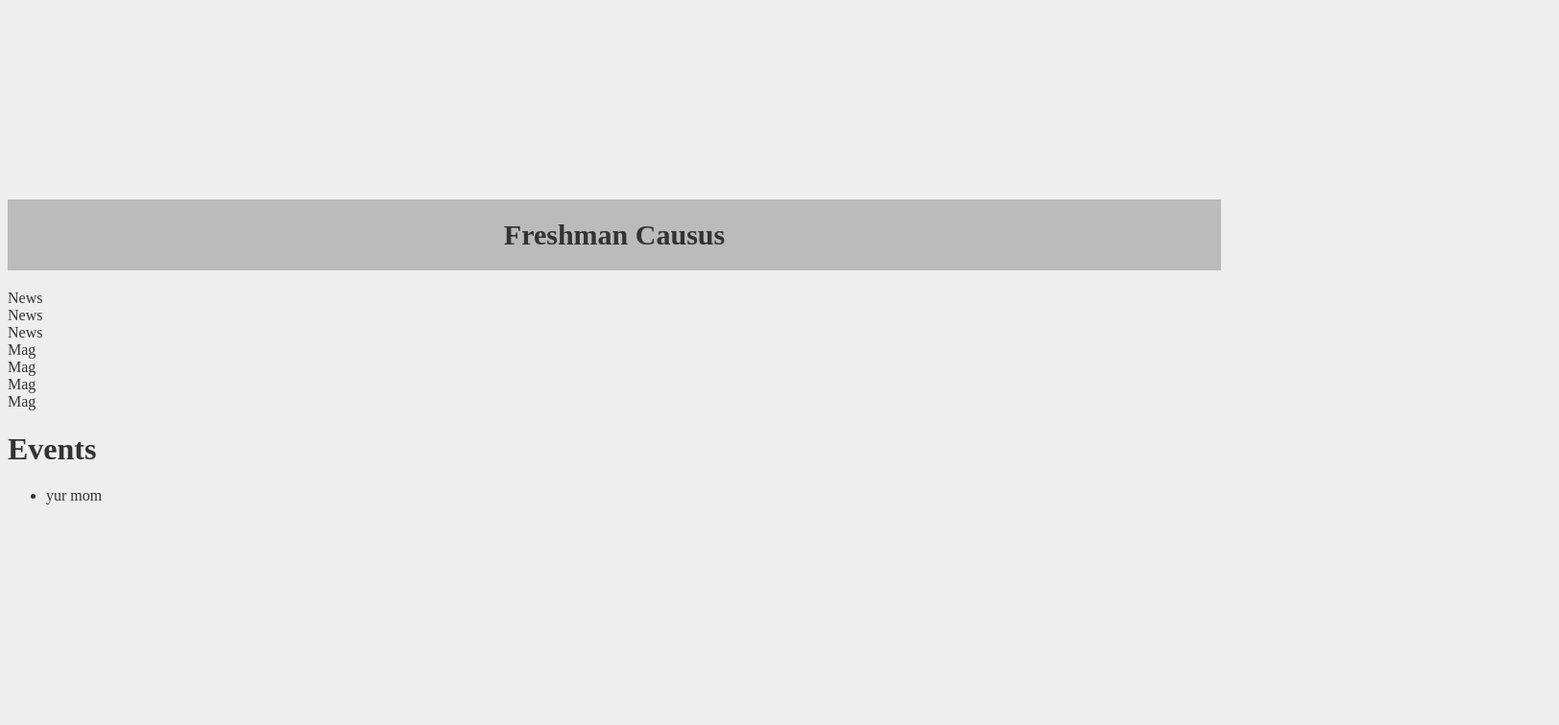
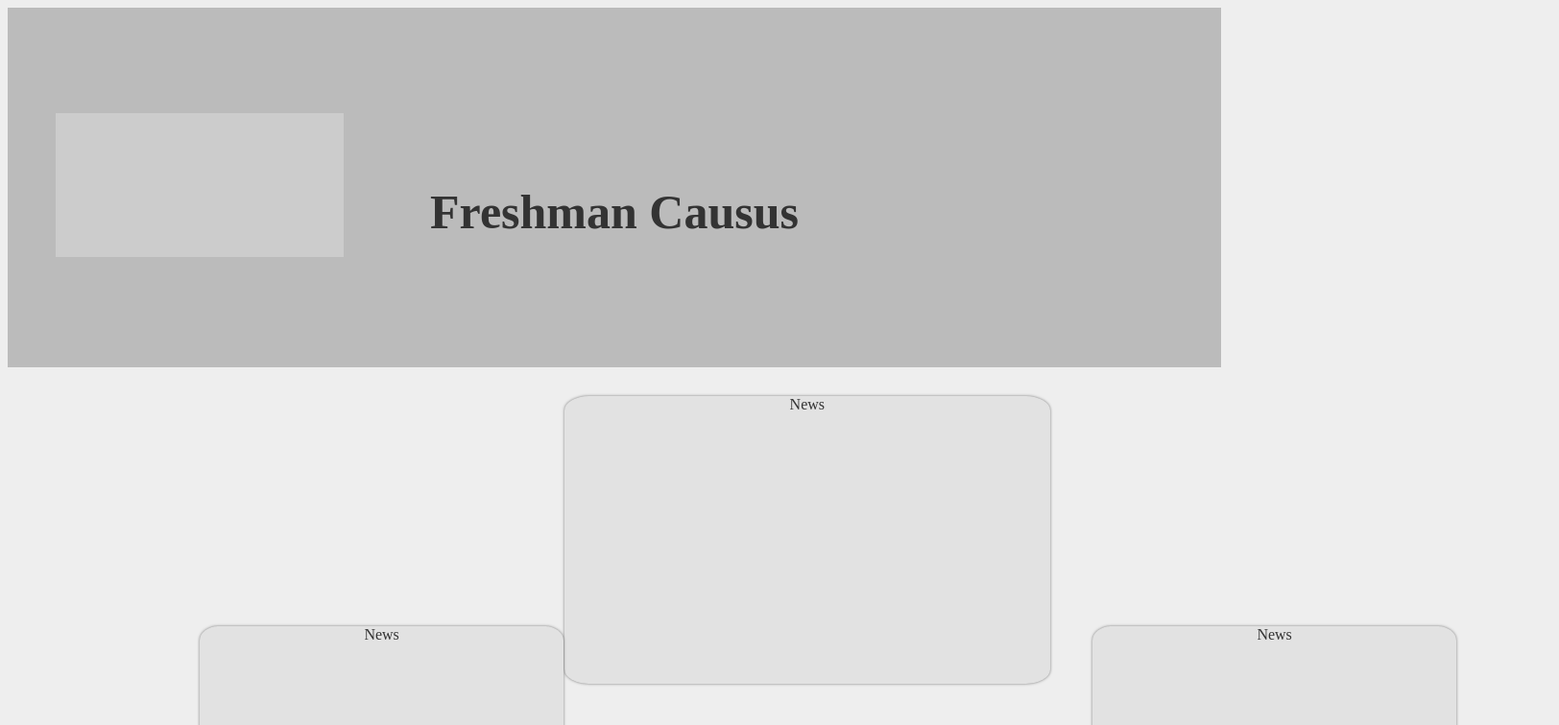
Before and after one commit to biiishop/freshmen-caucus, a Next.js app: page / in a window 1280 px wide. Shown: the top 756 px of the page at 96% size, 1624 px wide, since content can reach past the window. Built offline with nearby package versions, Linux system fonts and the light colour scheme.

Commit message:
added styles for recent events and magazines

```diff
--- a/src/styles/globals.css
+++ b/src/styles/globals.css
@@ -2,28 +2,7 @@ body {
   background-color: #EEEEEE;
   color: hsl(0, 0%, 20%);
 }
-#logo {
-  background-color: #022140;
-  width: 180px;
-  height: 180px;
-  position: relative;
-  bottom: 220px;
-  left: 80px;
-  color: #BBBBBB;
-  text-align: center;
-}
-#freshmancaucus {
-  padding: 20px;
-  text-align: center;
-  background:  #BBBBBB;
-  font-size: 30px;
-}
-#classof {
-  position:relative;
-  left: -200px;
-  top: 2px;
-  animation: color-change 1s infinite;
-}
+
 #meetthepresidents {
   text-align: center;
   font-size: 50px;
@@ -119,3 +98,97 @@ body {
 #FaQh2 {
   margin: 0px;
 }
+
+
+#hometitle {
+  text-align: center;
+  background-color: #BBBBBB;
+  padding-top: 50px;
+  padding-bottom: 50px;
+}
+#freshmancaucus {
+  position: relative;
+  font-size: 50px;
+  bottom: 50px;
+}
+#logo {
+  right: -50px;
+  top: 60px;
+  position: relative;
+  background-color: #CCCCCC;
+  height: 150px;
+  width: 300px
+}
+#upcoming {
+  text-align: center;
+}
+#news1 {
+  position: relative;
+  background-color: #e2e2e2;
+  height: 300px;
+  width: 40%;
+  left: 580px;
+  top: 30px;
+  box-shadow: 0px 0px 3px rgba(0, 0, 0, 0.5);
+  border-radius: 5%;
+}
+#news2 {
+  position: relative;
+  background-color: #e2e2e2;
+  height: 300px;
+  width: 30%;
+  left: 200px;
+  top:-30px;
+  box-shadow: 0px 0px 3px rgba(0, 0, 0, 0.5);
+  border-radius: 5%;
+}
+#news3 {
+  position: relative;
+  background-color: #e2e2e2;
+  height: 300px;
+  width: 30%;
+  left: 1130px;
+  top: -330px;
+  box-shadow: 0px 0px 3px rgba(0, 0, 0, 0.5);
+  border-radius: 5%;
+}
+#mag1 {
+  position: relative;
+  background-color: #e2e2e2;
+  height: 400px;
+  width:20%;
+  left: 150px;
+  top: -350px;
+  box-shadow: 0px 0px 3px rgba(0, 0, 0, 0.5);
+  border-radius: 5%;
+}
+#mag2 {
+  position: relative;
+  background-color: #e2e2e2;
+  height: 400px;
+  width:20%;
+  left: 1363px;
+  top: -755px;
+  box-shadow: 0px 0px 3px rgba(0, 0, 0, 0.5);
+  border-radius: 5%;
+}
+#mag3 {
+  position: relative;
+  background-color: #e2e2e2;
+  height: 400px;
+  width:20%;
+  left: 1363px;
+  top: -753px;
+  box-shadow: 0px 0px 3px rgba(0, 0, 0, 0.5);
+  border-radius: 5%;
+}
+#mag4 {
+  position: relative;
+  background-color: #e2e2e2;
+  height: 400px;
+  width:20%;
+  left: 150px;
+  top: -1148px;
+  box-shadow: 0px 0px 3px rgba(0, 0, 0, 0.5);
+  border-radius: 5%;
+}
```
